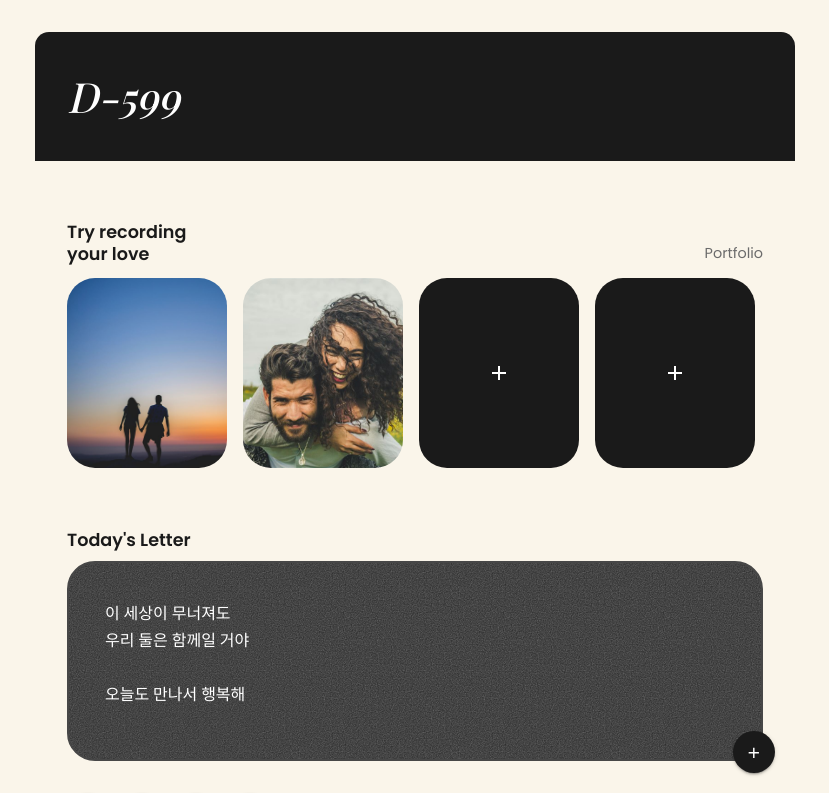
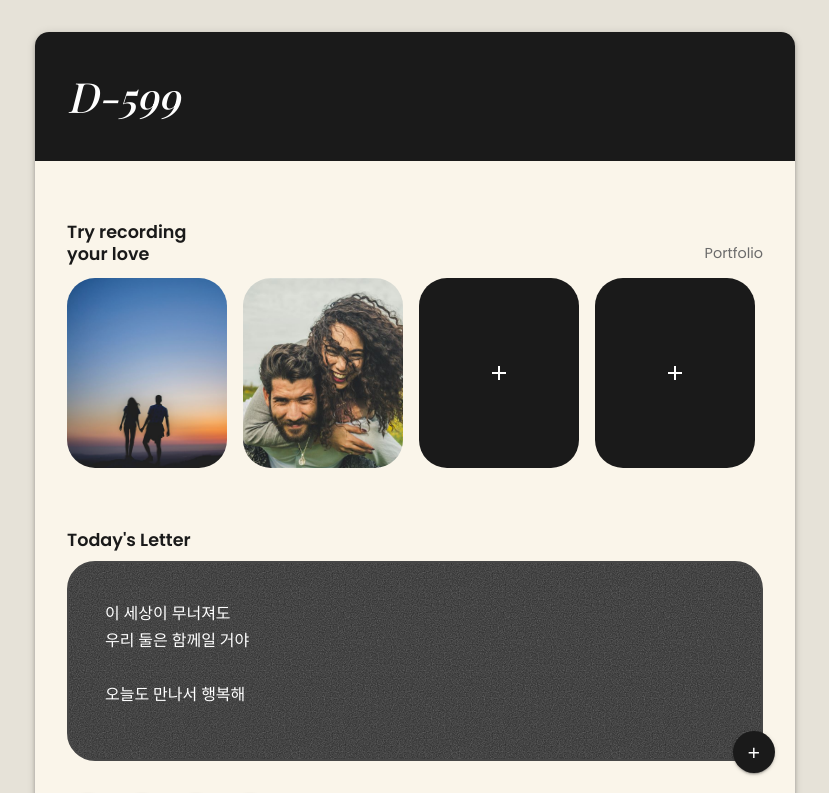
Before and after one commit to panjuru93-sudo/couple-diary, a React (Vite) app: page / in a window 1280 px wide. Shown: the top 793 px of the page, without its empty margins (225-1054 px from the left). Built offline with nearby package versions, Linux system fonts and the light colour scheme; a web font is replaced by a local one.

Commit message:
style: 페이지 배경과 카드 배경 색상 구분 및 그림자 추가

```diff
--- a/src/App.jsx
+++ b/src/App.jsx
@@ -24,7 +24,8 @@ function App() {
           width: '100%',
           maxWidth: { xs: 360, sm: 480, md: 640, lg: 760 },
           overflow: 'hidden',
-          bgcolor: 'background.default',
+          bgcolor: '#FAF5EA',
+          boxShadow: { xs: 1, md: 4 },
           display: 'flex',
           flexDirection: 'column',
           gap: { xs: 2, md: 3.5 },
--- a/src/theme.js
+++ b/src/theme.js
@@ -12,7 +12,7 @@ const theme = createTheme({
       contrastText: '#FFFFFF',
     },
     background: {
-      default: '#FAF5EA',
+      default: '#E6E2D8',
       paper: '#FFFFFF',
     },
     text: {
```
